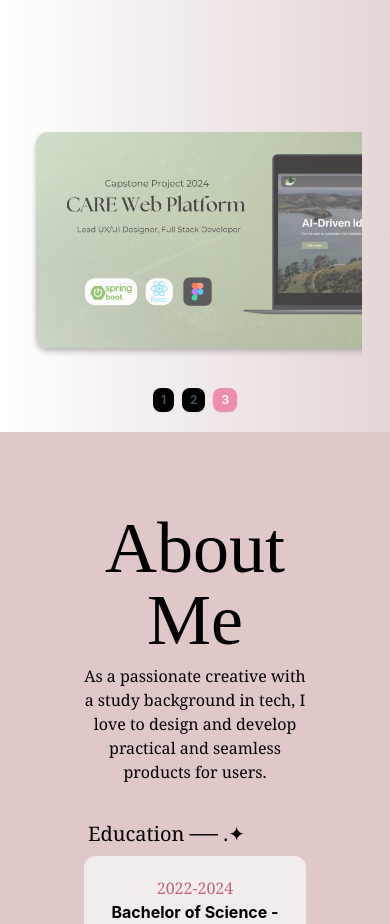
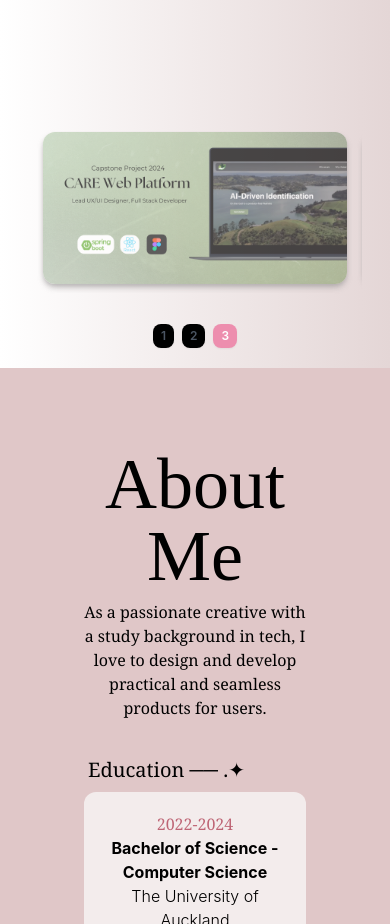
Before and after one commit to AnikaBhargav/portfolio-site, a React (Create React App) app: page / in a window 390 px wide. Shown: the part 780-1704 px from the top of the page. Built offline with nearby package versions, Linux system fonts and the light colour scheme.

Commit message:
responsiveness fixes

```diff
--- a/src/components/About.jsx
+++ b/src/components/About.jsx
@@ -9,7 +9,7 @@ const About = () => {
     <div
       name="about"
       id="about"
-      className="w-full h-screen bg-beigeDark text-black p-20 flex flex-col gap-4 justify-evenly"
+      className="w-full h-full bg-beigeDark text-black p-20 flex flex-col gap-4 justify-evenly"
     >
 
       <div name="heading" className="flex flex-col gap-2">
--- a/src/components/Projects.jsx
+++ b/src/components/Projects.jsx
@@ -66,7 +66,7 @@ export default function Projects() {
             key={project.id}
             id={project.id}
             ref={(el) => (itemRefs.current[index] = el)}
-            className="carousel-item max-w-md md:max-w-4xl"
+            className="carousel-item max-w-xs md:max-w-4xl"
           >
             <a
               href={visibleItem === project.id ? project.link : undefined}
```
